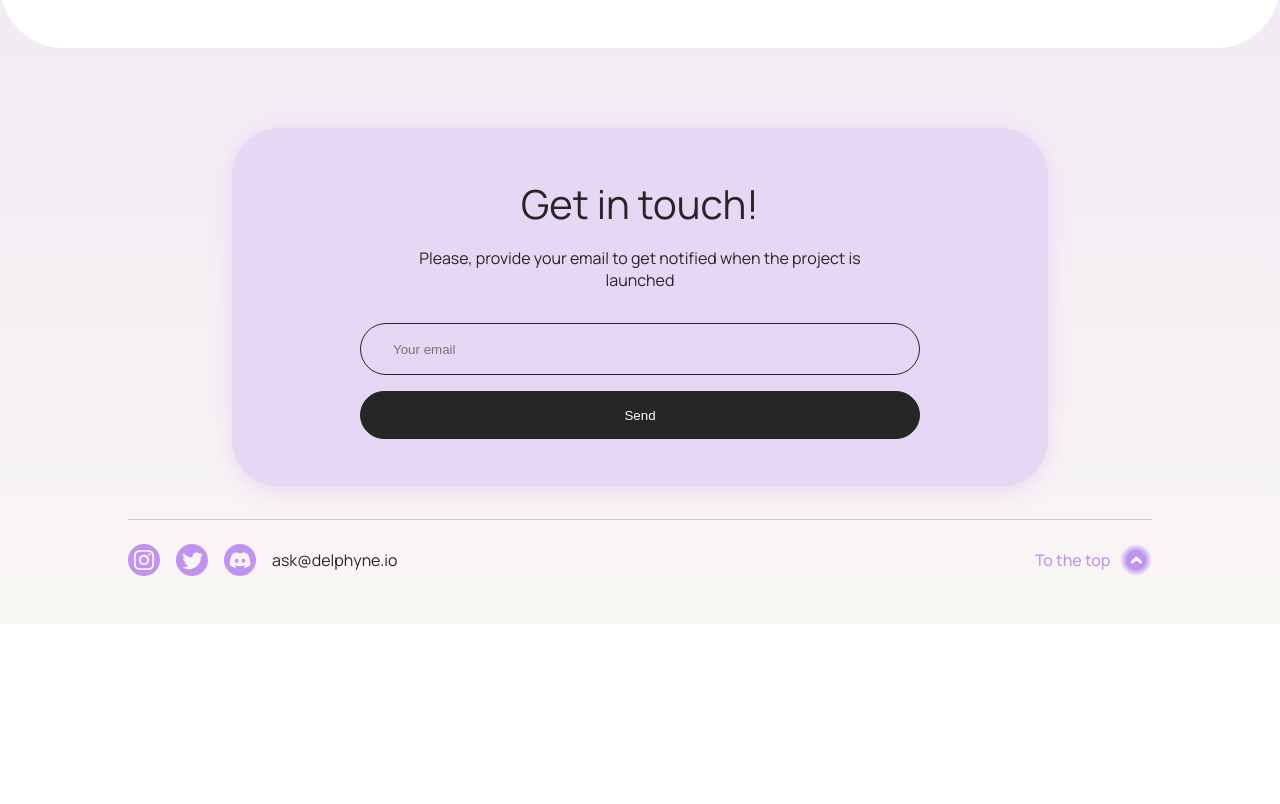
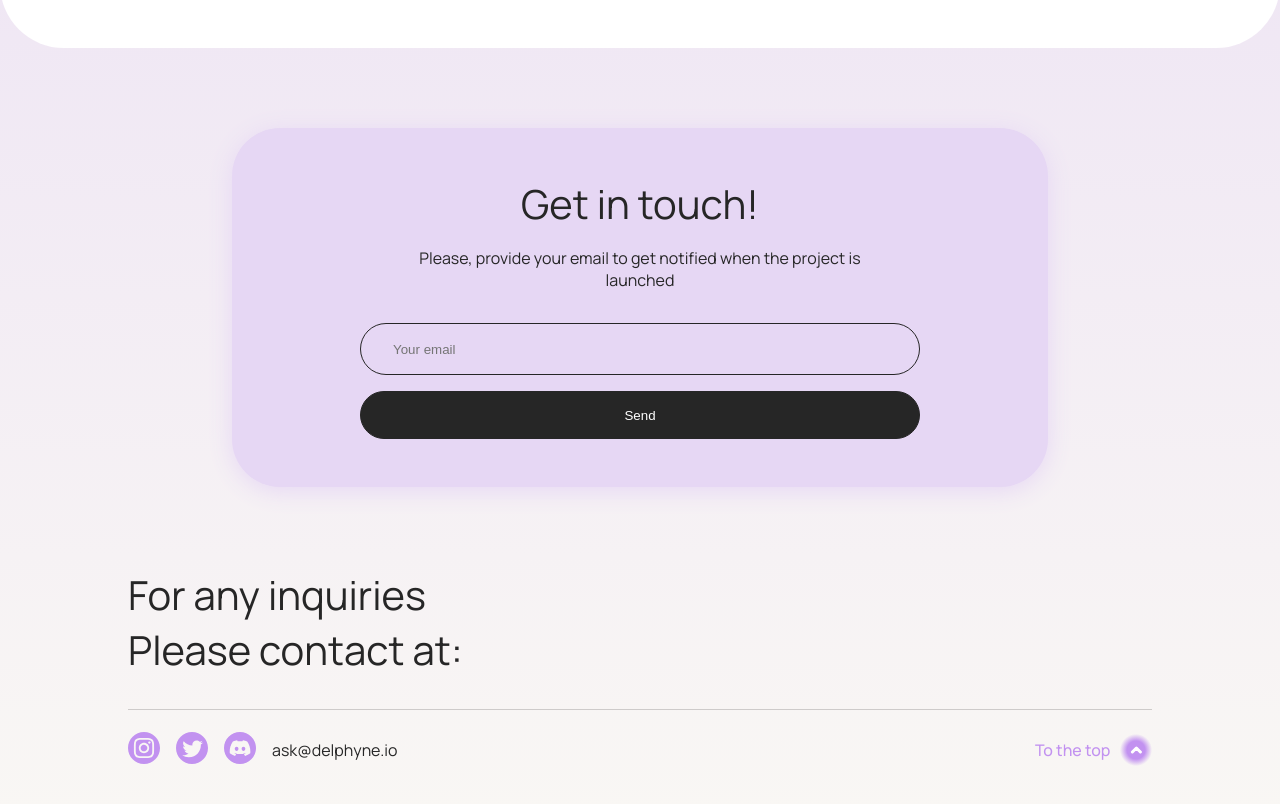
Before and after one commit to ivvan16/delphine, an Angular app: page / in a window 1280 px wide. Shown: the part 2482-3286 px from the top of the page. Before the commit the page ends 3106 px from the top, so only its background shows below. Built offline with nearby package versions, Linux system fonts and the light colour scheme; a web font is replaced by a local one.

Commit message:
Landing is finished.

```diff
--- a/src/app/app.component.html
+++ b/src/app/app.component.html
@@ -104,12 +104,16 @@
       <button class="contact-button">Send</button>
     </div>
   </div>
+  <div class="footer-header">
+    For any inquiries
+    Please contact at:
+  </div>
   <div class="footer">
     <div class="footer-contacts">
-      <img [src]="assetsPath + '/instagram.svg'">
-      <img [src]="assetsPath + '/twitter.svg'">
-      <img [src]="assetsPath + '/discord.svg'">
-      <div class="footer-mail">ask@delphyne.io</div>
+      <a href="https://www.instagram.com/delphyneio" target="_blank"><img [src]="assetsPath + '/instagram.svg'"></a>
+      <a href="https://twitter.com/delphyneio" target="_blank"><img [src]="assetsPath + '/twitter.svg'"></a>
+      <a href="https://discord.com/users/delphyneio" target="_blank"><img [src]="assetsPath + '/discord.svg'"></a>
+      <a class="footer-mail" href="mailto:ask@delphyne.io" target="_blank">ask@delphyne.io</a>
     </div>
     <div class="nav-section">
       <div class="nav-login"
--- a/src/app/app.component.scss
+++ b/src/app/app.component.scss
@@ -292,6 +292,14 @@
   color: #FFFFFF;
 }
 
+.footer-header {
+  align-self: flex-start;
+  margin-left: 10%;
+  margin-top: 5rem;
+  font-size: 2.5rem;
+  max-width: 25rem;
+}
+
 .footer {
   display: flex;
   justify-content: space-between;
@@ -310,8 +318,11 @@
 
 .footer-contacts > * {
   margin-right: 1rem;
+  cursor: pointer;
 }
 
 .footer-mail {
   align-self: center;
+  text-decoration: none;
+  color: #262626;
 }
```
Also changed, not shown: 3 other files (tests, documents, lock files or other folders).
